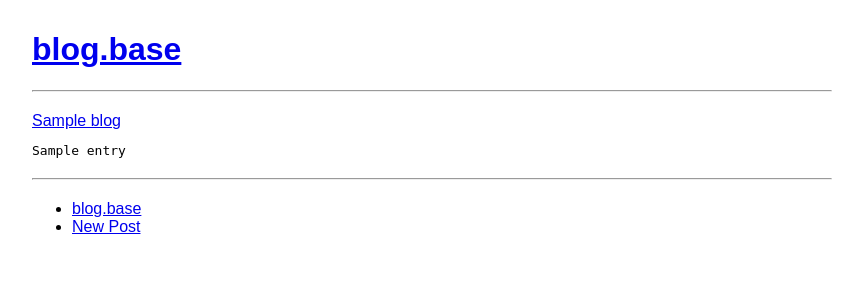
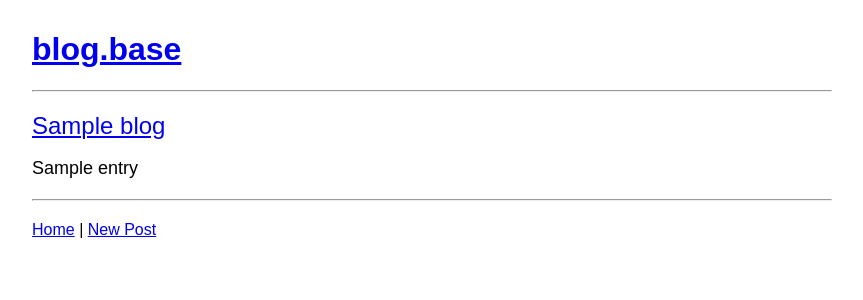
Before and after one commit to brigun/version2, a Python web app: template templates/most_recent.html in a window 1280 px wide. Shown: the top 300 px of the page, without its empty margins (208-1071 px from the left). Run offline with Jinja, Linux system fonts and the light colour scheme; the template is opened without the code that fills it: most values are stand-ins (such as "Sample title", 1, 10 or a date in 2020).

Commit message:
Changed some styling, put nav links on one line

```diff
--- a/templates/base.html
+++ b/templates/base.html
@@ -40,6 +40,17 @@
         hr {
             margin: 20px auto;
         }
+
+        .blog-title {
+            font-size: 24px;
+            color: #006600;
+            font-family: sans-serif;
+        }
+
+        .blog-body {
+            font-family: sans-serif;
+            font-size: 18px;
+        }
         </style>
         <body>
             <h1><a href="/">blog.base</a>
@@ -50,10 +61,8 @@
         </body>
         <footer>
             <hr>
-            <ul>
-                <li><a href="/blog">blog.base</a></li>
-                <li><a href="/newpost">New Post</a></li>
-            </ul>
+            <a href="/blog">Home</a> | <a href="/newpost">New Post</a>
+
         </footer>
 
     </html>
```
Also changed, not shown: main.py (+15 -1 lines), 1 other file.
